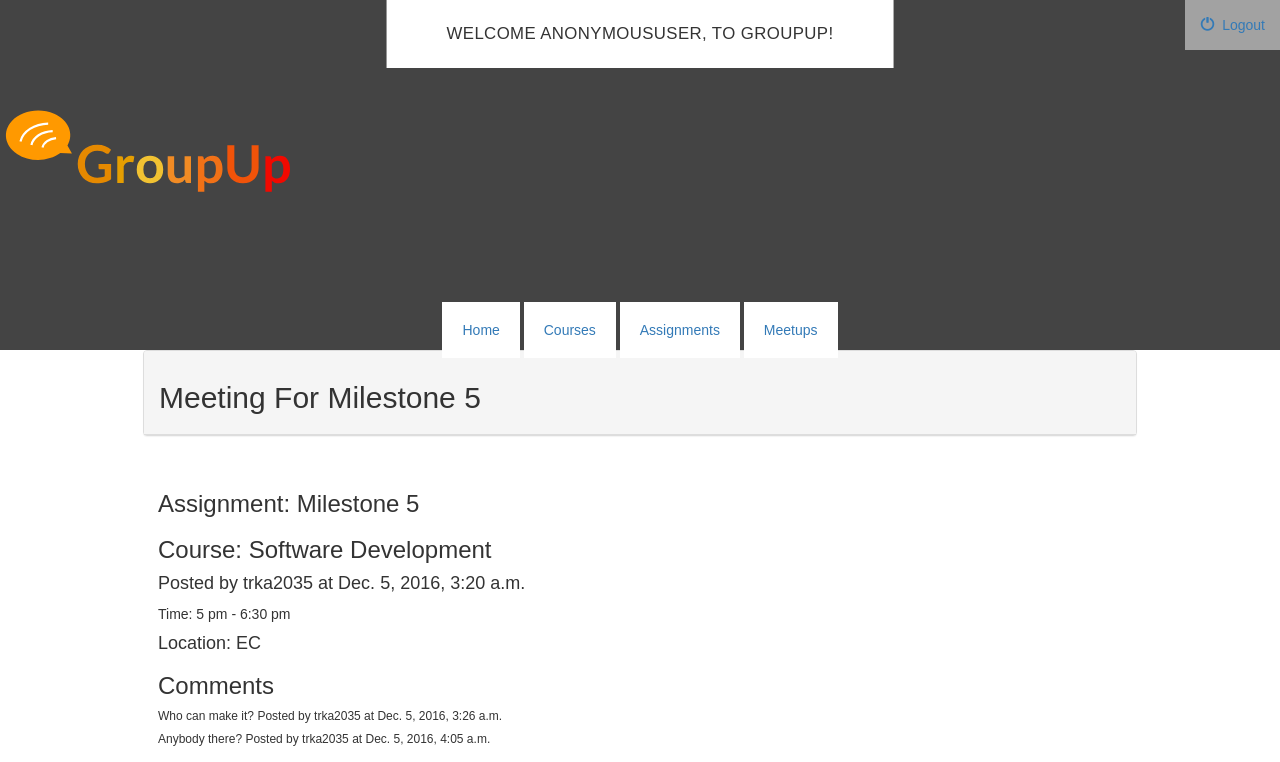
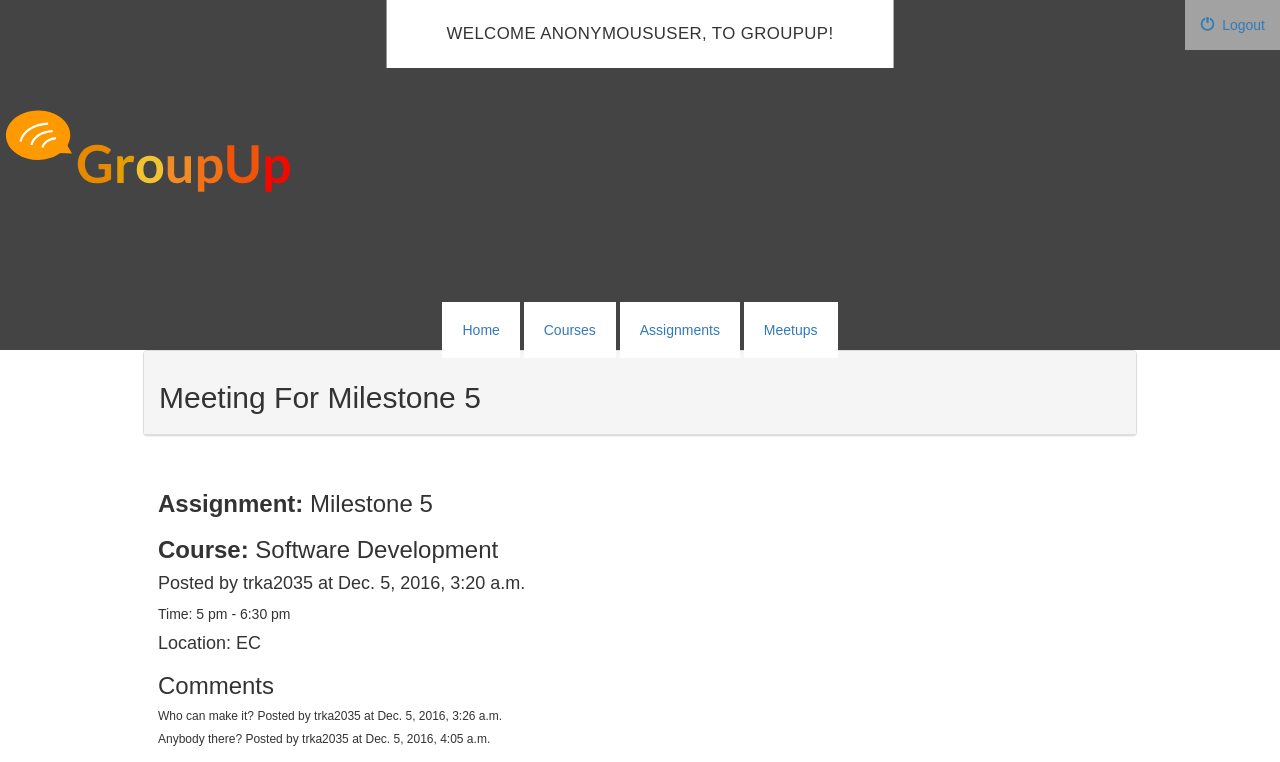
Before and after one commit to kayne10/CSCI3308_TeamRadRod, a Django app: page /meetups/3/ in a window 1280 px wide. Shown: the top 762 px of the page. Run offline with Django 3.2, Linux system fonts and the light colour scheme; data comes from the database, SQL or seed files in the repository; both versions use the stored data as it was after the commit; some libraries are stand-ins or nearby versions.

Commit message:
Simple stylesheet change

```diff
--- a/ProductivityManagementApp/courses/static/courses/style.css
+++ b/ProductivityManagementApp/courses/static/courses/style.css
@@ -106,4 +106,5 @@ nav ul li a {
   border: black 1px solid;
   border-right: none;
   border-left: none;
+  border-bottom: none;
 }
--- a/ProductivityManagementApp/meetups/templates/meetups/detail.html
+++ b/ProductivityManagementApp/meetups/templates/meetups/detail.html
@@ -12,8 +12,8 @@
       </div>
     </div>
       <div class="panel-body">
-        <h3>Assignment: {{ meetup.assignment }}</h3>
-        <h3>Course: {{ meetup.course }}</h3>
+        <h3><strong>Assignment:</strong> {{ meetup.assignment }}</h3>
+        <h3><strong>Course:</strong> {{ meetup.course }}</h3>
         <h4>Posted by {{ meetup.user }} at {{ meetup.created_at }}</h4>
         <p>Time: {{ meetup.start_time }} - {{ meetup.est_end_time }}</p>
         <h4>Location: {{ meetup.location }}</h4>
```
Also changed, not shown: ProductivityManagementApp/db.sqlite3.
